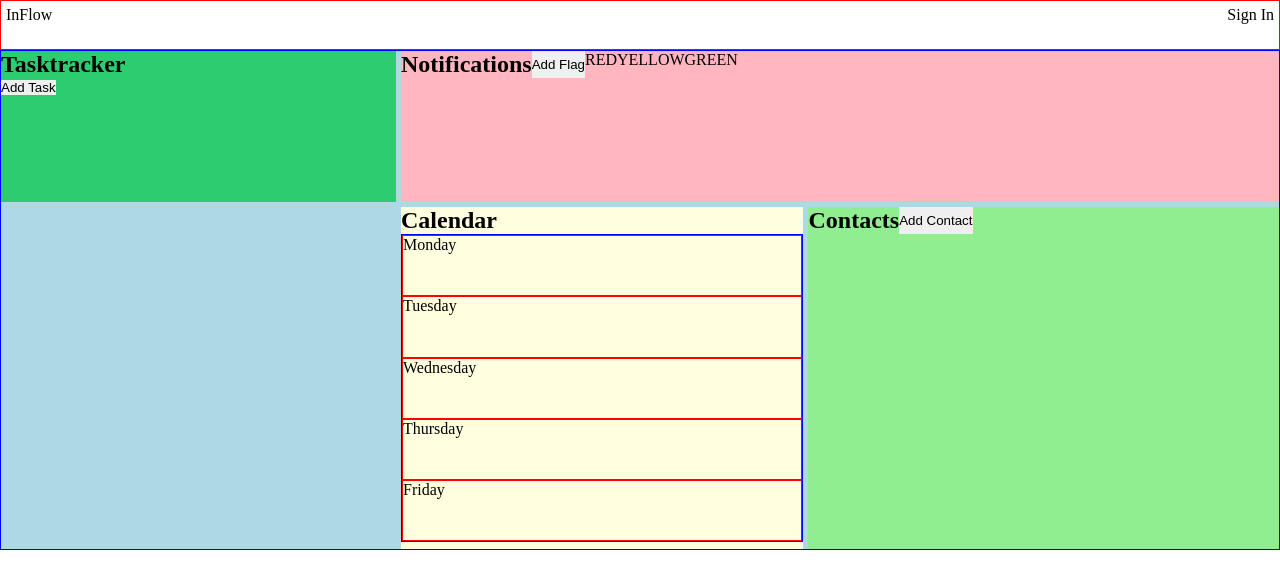
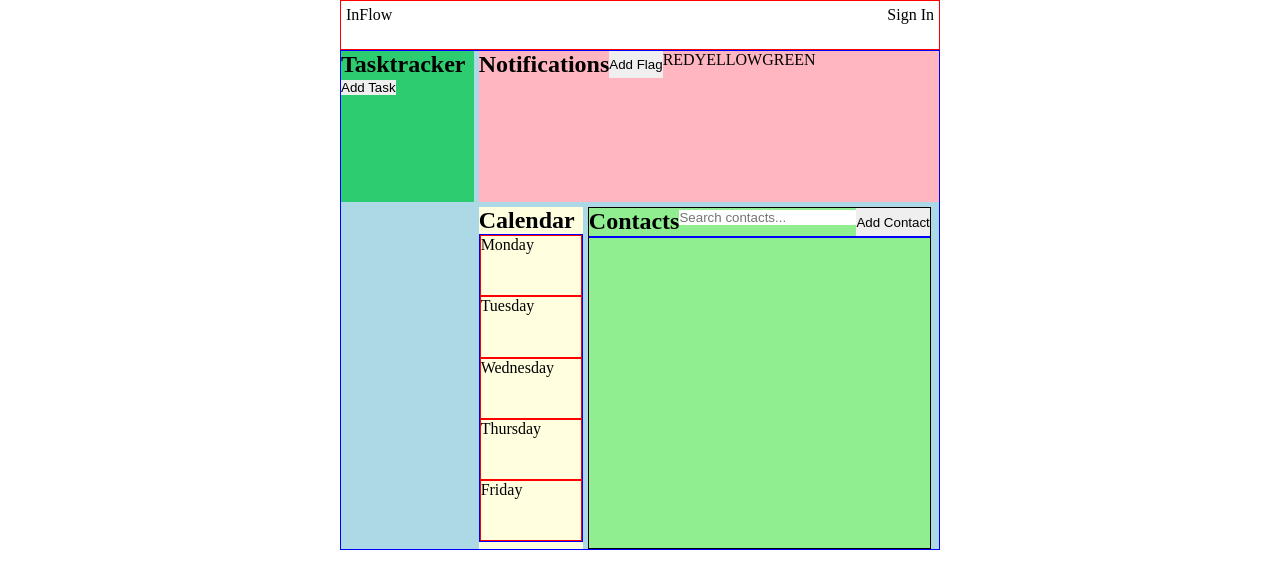
Before and after one commit to EdGitDonald/MajorProjet, a React (Vite) app: page / in a window 1280 px wide. Shown: the top 588 px of the page. Built offline with nearby package versions, Linux system fonts and the light colour scheme.

Commit message:
fucntional contacts adding and remove

```diff
--- a/src/Components/Contacts/Contacts.css
+++ b/src/Components/Contacts/Contacts.css
@@ -1,8 +1,39 @@
-.Contacts{
+
+.Contacts {
     background-color: lightgreen;
     grid-area: contacts;
-}
+    border: 1px solid black;
+    max-width:max-content;
+  }
 
-.Contacts-container{
-  display: flex;
-}
+  .Contacts-container {
+    display: flex;
+    overflow-x: auto;  /* Add this line to enable horizontal scrolling */
+    max-width: 100%;   /* Set maximum width as 100% */
+  }
+
+  .Contacts-list {
+    border: 1px solid blue;
+    white-space: nowrap;  /* Add this line to keep contacts in a single row */
+    overflow-x: auto;  /* Add this line to enable horizontal scrolling */
+    display: flex;
+  }
+
+  .Contact {
+    border: 1px solid red;
+    align-items: center;
+    display: flex;
+    flex-direction: column;
+    margin-right: 10px;  /* Adjust margin as needed to separate contacts */
+  }
+
+  .Contact img {
+    width: 40px;
+    height: 40px;
+    border-radius: 50%;
+    margin-bottom: 5px;  /* Adjust margin as needed */
+  }
+
+  .Search-bar {
+    margin-bottom: 10px;
+  }
--- a/src/Components/Contacts/Contacts.jsx
+++ b/src/Components/Contacts/Contacts.jsx
@@ -8,6 +8,7 @@ function Contacts() {
   const [newContactEmail, setNewContactEmail] = useState('');
   const [newContactImage, setNewContactImage] = useState('');
   const [contacts, setContacts] = useState([]);
+  const [searchInput, setSearchInput] = useState('');
 
   const openModal = () => {
     setIsOpen(true);
@@ -33,10 +34,27 @@ function Contacts() {
     closeModal();
   };
 
+  const handleRemoveContact = (index) => {
+    setContacts((prevContacts) => prevContacts.filter((_, i) => i !== index));
+  };
+
+  // Filter contacts based on the search input
+  const filteredContacts = contacts.filter((contact) =>
+    contact.name.toLowerCase().includes(searchInput.toLowerCase())
+  );
+
   return (
     <div className='Contacts'>
       <div className='Contacts-container'>
         <h2>Contacts</h2>
+        <div className='Search-bar'>
+          <input
+            type='text'
+            placeholder='Search contacts...'
+            value={searchInput}
+            onChange={(e) => setSearchInput(e.target.value)}
+          />
+        </div>
         <button onClick={openModal}>Add Contact</button>
       </div>
 
@@ -63,7 +81,7 @@ function Contacts() {
         }}
       >
         <div>
-          <button className="modal-close-btn" onClick={closeModal}>
+          <button className='modal-close-btn' onClick={closeModal}>
             Close
           </button>
 
@@ -72,32 +90,32 @@ function Contacts() {
             <div>
               <h2>Add Contact</h2>
               <input
-                type="text"
-                name="name"
+                type='text'
+                name='name'
                 value={newContactName}
                 onChange={(e) => setNewContactName(e.target.value)}
-                placeholder="Name"
+                placeholder='Name'
               />
             </div>
             <div>
               <input
-                type="email"
-                name="email"
+                type='email'
+                name='email'
                 value={newContactEmail}
                 onChange={(e) => setNewContactEmail(e.target.value)}
-                placeholder="Email"
+                placeholder='Email'
               />
             </div>
             <div>
               <input
-                type="text"
-                name="image"
+                type='text'
+                name='image'
                 value={newContactImage}
                 onChange={(e) => setNewContactImage(e.target.value)}
-                placeholder="Image URL (optional)"
+                placeholder='Image URL (optional)'
               />
             </div>
-            <button type="button" onClick={handleAddContact}>
+            <button type='button' onClick={handleAddContact}>
               Add Contact
             </button>
           </form>
@@ -106,12 +124,16 @@ function Contacts() {
 
       {/* Display the list of contacts */}
       <div className='Contacts-list'>
-        {contacts.map((contact, index) => (
+        {filteredContacts.map((contact, index) => (
           <div className='Contact' key={index}>
             <img src={contact.image} alt={`${contact.name} avatar`} />
             <div>
               <p>{contact.name}</p>
             </div>
+            <button>Msg</button>
+            <button>Voice memo</button>
+            <button>Camera</button>
+            <button onClick={() => handleRemoveContact(index)}>Remove</button>
           </div>
         ))}
       </div>
--- a/src/Pages/Homepage/Homepage.css
+++ b/src/Pages/Homepage/Homepage.css
@@ -1,4 +1,9 @@
-.Homepage-container{
+.Homepage-container {
+    max-width: 600px; /* Set your desired maximum width */
+    margin: 0 auto;    /* Center the container on the page */
+  }
+
+.Homepage-display{
     background-color: lightblue;
     display: grid;
     gap: 5px;
--- a/src/Pages/Homepage/Homepage.jsx
+++ b/src/Pages/Homepage/Homepage.jsx
@@ -9,15 +9,15 @@ import Contacts from '../../Components/Contacts/Contacts'
 function Homepage() {
 
   return (
-    <>
+    <div className='Homepage-container'>
     <Header />
-    <div className='Homepage-container'>
+    <div className='Homepage-display'>
         <Contacts />
         <Notifications />
         <Calendar />
         <Tasktracker />
     </div>
-  </>
+  </div>
   )
 }
 
```
